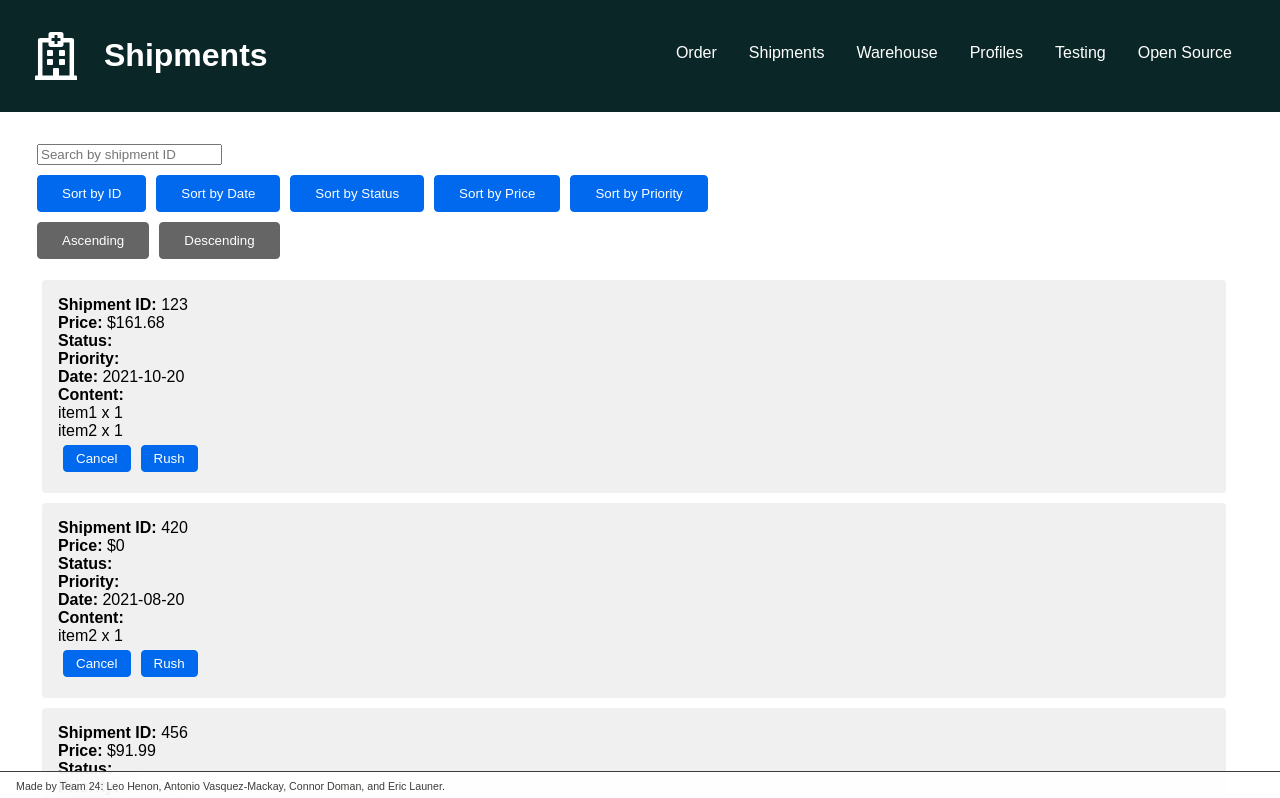
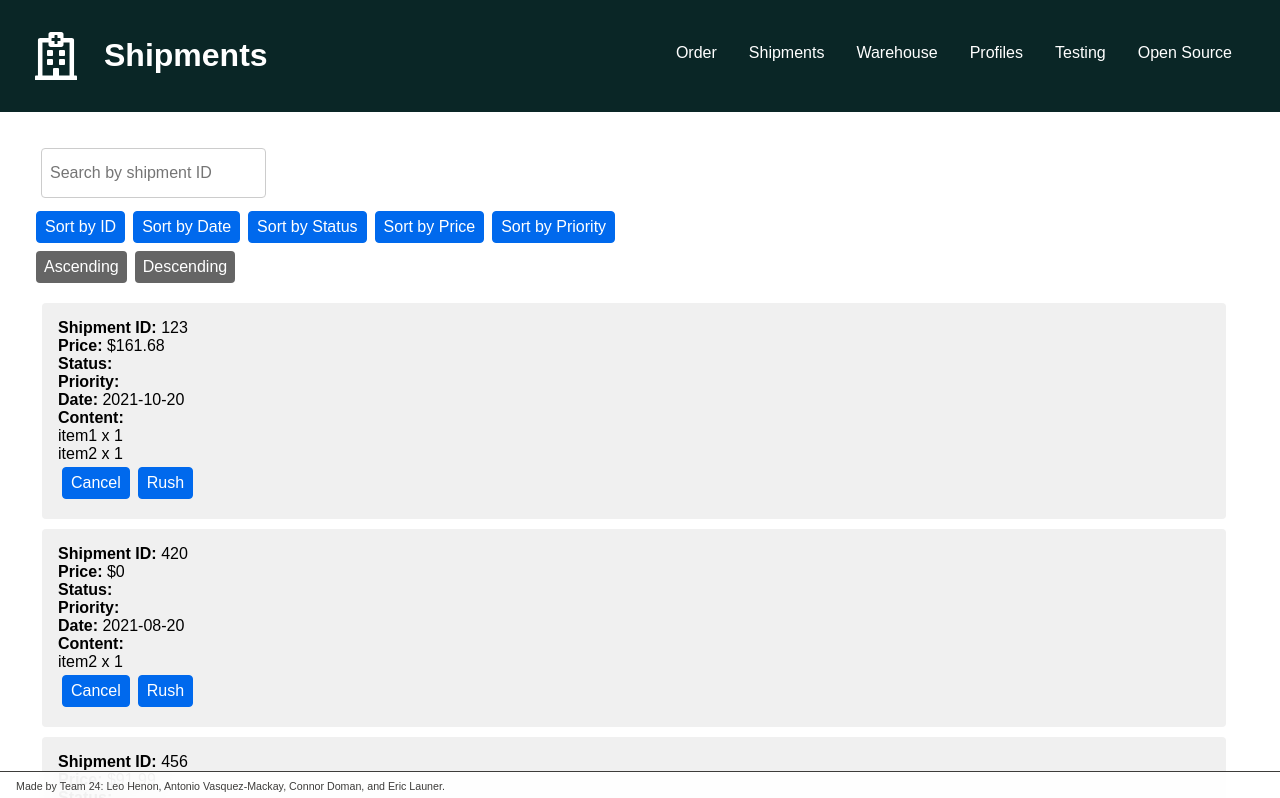
Before and after one commit to cosc310team24/project, a Next.js app: page /shipments in a window 1280 px wide. Shown: the top 798 px of the page. Built offline with nearby package versions, Linux system fonts and the light colour scheme.

Commit message:
streamlined shipment ui somewhat

```diff
--- a/components/SearchBar.jsx
+++ b/components/SearchBar.jsx
@@ -1,10 +1,10 @@
+import TextBox from "/components/TextBox";
+
 const SearchBar = ({ searchQuery, setSearchQuery }) => (
-    <input
-        type="text"
+    <TextBox
         placeholder="Search by shipment ID"
         value={searchQuery}
-        onChange={(e) => setSearchQuery(e.target.value)}
+        onChange={(v) => setSearchQuery(v)}
     />
-
 );
 export default SearchBar;
--- a/components/ShipmentPanel.jsx
+++ b/components/ShipmentPanel.jsx
@@ -2,6 +2,7 @@ import { useState, useEffect, useRef } from "react";
 import styles from "/styles/ShipmentPanel.module.css";
 import SearchBar from "./SearchBar";
 import Generator from "/utils/generators.js";
+import { Button } from "/components/Button";
 
 //Shipment class
 export class Shipment {
@@ -72,7 +73,7 @@ export class Shipment {
 // shipments is an array of Shipment objects
 //content is an array of objects with the following properties: item_id, name, quantity, price
 //shipmentList displays the shipment_id, price, (int) status, (int )priority, date, and content of each shipment
-//each shipment has two buttons to change the status and priority of the shipment respectively
+//each shipment has two Buttons to change the status and priority of the shipment respectively
 //status is an int that can be 0, 1, 2, or 3, use get statusString to get the string representation of the status
 //priority is an int that can be 0 or 1, use get priorityString to get the string representation of the priority
 
@@ -112,7 +113,6 @@ export const ShipmentList = ({ item }) => {
         setShipment_id(item.shipment_id);
     }, [item]);
 
-
     return (
         <li>
             <div className={styles.shipment}>
@@ -141,12 +141,10 @@ export const ShipmentList = ({ item }) => {
                         </div>
                     ))}
                 </div>
-                <div className={styles.buttons}>
-
-                    <button onClick={handleCancel}>Cancel</button>
-                    <button onClick={handleRush}>Rush</button>
+                <div className={styles.Buttons}>
+                    <Button onClick={handleCancel}>Cancel</Button>
+                    <Button onClick={handleRush}>Rush</Button>
                 </div>
-
             </div>
         </li>
     );
@@ -201,8 +199,8 @@ export const ShipmentList = ({ item }) => {
 //                 )}
 //             </span>
 //             <span>
-//                 <button onClick={() => it.setPriority(1)}>Rush</button>
-//                 <button onClick={() => it.setStatus(3)}>Cancel</button>
+//                 <Button onClick={() => it.setPriority(1)}>Rush</Button>
+//                 <Button onClick={() => it.setStatus(3)}>Cancel</Button>
 //             </span>
 //         </li>
 //     );
@@ -250,18 +248,41 @@ const ShipmentPanel = ({ testShipments }) => {
     return (
         <div className={styles.container}>
             <div className={styles.searchBar}>
-                <SearchBar searchQuery={searchQuery} setSearchQuery={setSearchQuery} />
+                <SearchBar
+                    searchQuery={searchQuery}
+                    setSearchQuery={setSearchQuery}
+                />
             </div>
             <div className={styles.sortButtons}>
-                <button onClick={() => setSortType("shipment_id")}>Sort by ID</button>
-                <button onClick={() => setSortType("date")}>Sort by Date</button>
-                <button onClick={() => setSortType("status")}>Sort by Status</button>
-                <button onClick={() => setSortType("price")}>Sort by Price</button>
-                <button onClick={() => setSortType("priority")}>Sort by Priority</button>
+                <Button onClick={() => setSortType("shipment_id")}>
+                    Sort by ID
+                </Button>
+                <Button onClick={() => setSortType("date")}>
+                    Sort by Date
+                </Button>
+                <Button onClick={() => setSortType("status")}>
+                    Sort by Status
+                </Button>
+                <Button onClick={() => setSortType("price")}>
+                    Sort by Price
+                </Button>
+                <Button onClick={() => setSortType("priority")}>
+                    Sort by Priority
+                </Button>
             </div>
             <div className={styles.sortDirection}>
-                <button onClick={() => setSortDirection("ascending")}>Ascending</button>
-                <button onClick={() => setSortDirection("descending")}>Descending</button>
+                <Button
+                    onClick={() => setSortDirection("ascending")}
+                    color={"#656565"}
+                >
+                    Ascending
+                </Button>
+                <Button
+                    onClick={() => setSortDirection("descending")}
+                    color={"#656565"}
+                >
+                    Descending
+                </Button>
             </div>
             <div className={styles.shipmentList}>
                 <ul>
--- a/styles/ShipmentPanel.module.css
+++ b/styles/ShipmentPanel.module.css
@@ -11,31 +11,35 @@
     padding: 10px 24px; /* Some padding */
     cursor: pointer; /* Pointer/hand icon */
     float: left; /* Float the buttons side by side */
-    border-radius:4px;
+    border-radius: 4px;
     margin: 5px;
-  }
+}
 .sortButtons:after {
     content: "";
     clear: both;
     display: table;
-  }
+}
 .sortButtons button:active {
     background-color: #0e51b6;
-  }
-.sortButtons button:hover{
+}
+.sortButtons button:hover {
     background-color: #0e51b6;
 }
+.sortDirection {
+    display: flex;
+    flex-direction: row;
+}
 .sortDirection button {
-    background-color: #656565;
-    border: 1px solid #656565;
+    /* background-color: #656565; */
+    /* border: 1px solid #656565; */
     color: white; /* White text */
     padding: 10px 24px; /* Some padding */
-    cursor: pointer; /* Pointer/hand icon */
-    float: left; /* Float the buttons side by side */
-    border-radius:4px;
+    /* cursor: pointer; Pointer/hand icon */
+    /* float: left; Float the buttons side by side */
+    border-radius: 4px;
     margin: 5px;
 }
-.sortDirection button:hover{
+.sortDirection button:hover {
     background-color: #1a1a1a;
 }
 
@@ -51,7 +55,7 @@
 .shipment {
     overflow: hidden;
     max-width: 90%;
-    transition: box-shadow .3s;
+    transition: box-shadow 0.3s;
     display: flex;
     flex-direction: column;
     width: 100%;
@@ -59,22 +63,22 @@
     text-align: left;
     margin: 10px;
     padding: 10px;
-    border-radius:4px;
+    border-radius: 4px;
     background: #f0f0f0;
     float: inline;
     padding: 1rem;
 }
-.shipment button{
+.shipment button {
     background-color: #0069ed;
     border: 1px solid #0069ed;
     color: white; /* White text */
     padding: 5px 12px; /* Some padding */
     cursor: pointer; /* Pointer/hand icon */
     float: left; /* Float the buttons side by side */
-    border-radius:4px;
+    border-radius: 4px;
     margin: 5px;
 }
-.shipment button:hover{
+.shipment button:hover {
     background-color: #0e51b6;
 }
 
```
Also changed, not shown: components/InventoryPanel.jsx (+68 -32 lines).
